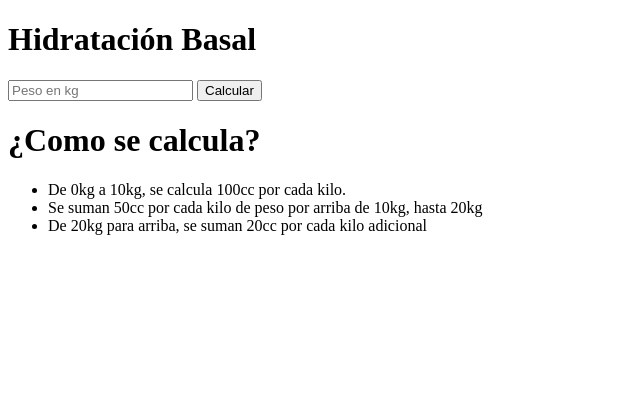
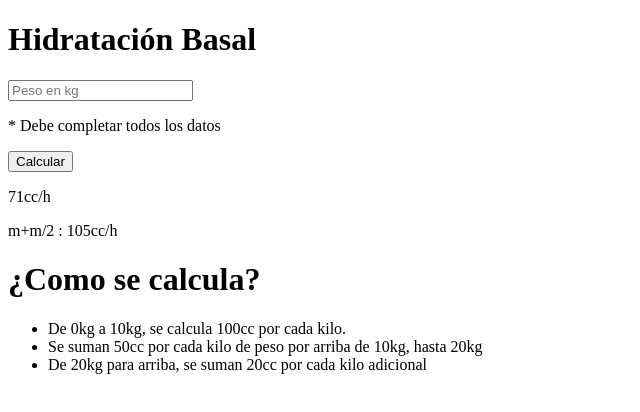
Before and after one commit to naomieliana7/naomieliana7-github.io, a plain HTML site: page index.html in a window 1280 px wide. Shown: the whole page, without its empty margins (0-640 px from the left). Drawn offline with Linux system fonts and the light colour scheme.

Commit message:
Update index.html

```diff
--- a/index.html
+++ b/index.html
@@ -7,7 +7,10 @@
                 <div>
                     <h1>Hidratación Basal</h1>
                     <input type="number" placeholder="Peso en kg" />
+                    <p>* Debe completar todos los datos</p>
                     <button>Calcular</button>
+                    <p>71cc/h</p>
+                    <p>m+m/2 : 105cc/h</p>
                 </div>
 
                 <div>
```
